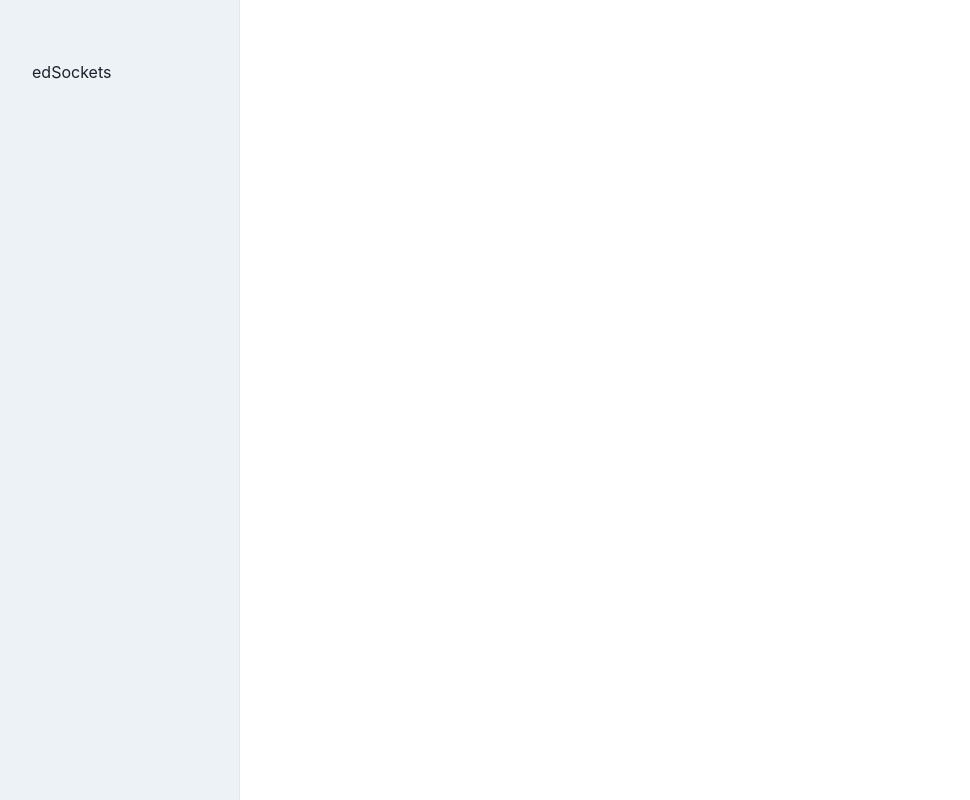
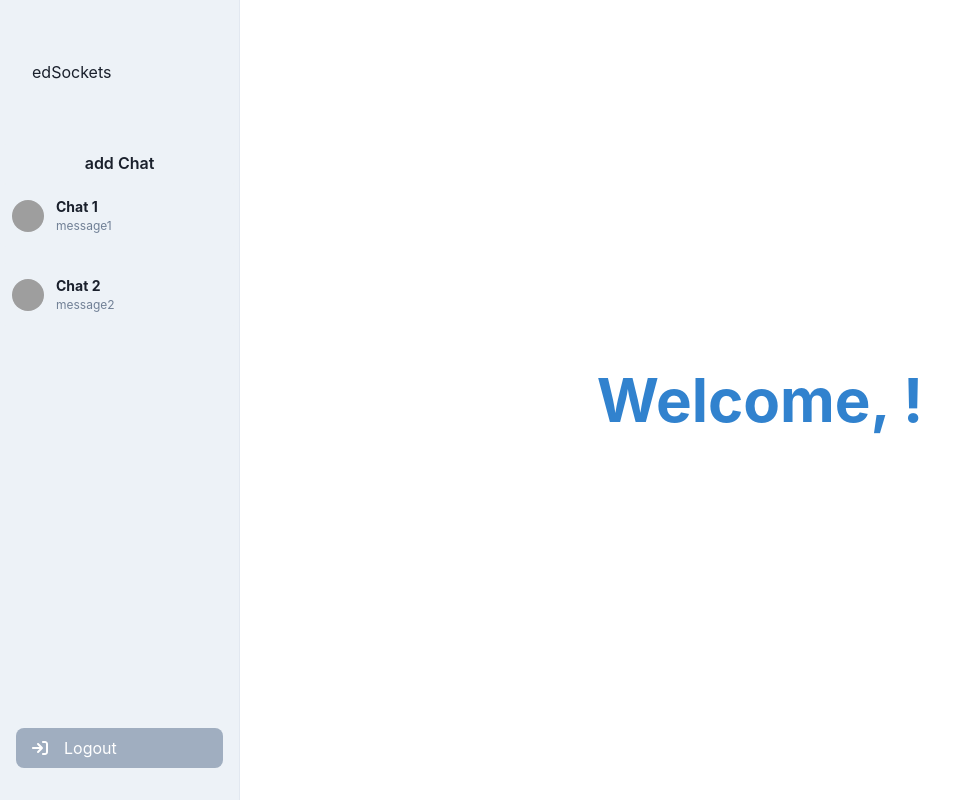
Before and after one commit to edonssfall/edChat-ui, a React (Vite) app: page / in a window 1280 px wide. Shown: the whole page, without its empty margins (0-970 px from the left). Built offline with nearby package versions, Linux system fonts and the light colour scheme; grey boxes are pictures that could not be loaded.

Commit message:
create button chat with blackbox ai

```diff
--- a/src/components/HomeComponent.tsx
+++ b/src/components/HomeComponent.tsx
@@ -1,6 +1,6 @@
 import {Center, Heading} from "@chakra-ui/react";
 import {useAppSelector} from "../store/hooks.ts";
-import ChatComponent from "./ChatComponent.tsx";
+import ChatComponent from "./chat/ChatComponent.tsx";
 import React, {useEffect} from "react";
 
 /**
--- a/src/components/auth/UsernameModalComponent.tsx
+++ b/src/components/auth/UsernameModalComponent.tsx
@@ -13,16 +13,13 @@ import {
 } from "@chakra-ui/react";
 import {useAppDispatch, useAppSelector} from "../../store/hooks.ts";
 import {setUsername} from "../../store/slices/user.slice.ts";
-import {useState} from "react";
 
 function UsernameModal() {
-    const [chat, setChatState] = useState<string>('');
-
     const username = useAppSelector(state => state.user.username),
         dispatch = useAppDispatch();
 
     function onCloseModal() {
-        console.log('close')
+        console.log('close setClose')
     }
 
     return (
@@ -43,19 +40,10 @@ function UsernameModal() {
                             value={username}
                         />
                     </FormControl>
-
-                    <FormControl mt={4}>
-                        <FormLabel>ChatComponent</FormLabel>
-                        <Input
-                            onChange={(e) => setChatState(e.target.value)}
-                            placeholder='ChatComponent'
-                            value={chat}
-                        />
-                    </FormControl>
                 </ModalBody>
 
                 <ModalFooter>
-                    <Button disabled={!username || !chat}
+                    <Button disabled={!username}
                             onClick={onCloseModal}
                     >Save</Button>
                 </ModalFooter>
--- a/src/components/ChatComponent.tsx
+++ b/src/components/chat/ChatComponent.tsx
@@ -1,7 +1,8 @@
 import {Button, Flex, FormControl, Heading, Input, Spacer} from "@chakra-ui/react";
-import {IChatProps} from "../interfaces/chat.interface.ts";
+import {IChatProps} from "../../interfaces/chat.interface.ts";
 import React, {useEffect, useRef, useState} from "react";
-import {useAppSelector} from "../store/hooks.ts";
+import MessageComponent from "./MessageComponent.tsx";
+import {useAppSelector} from "../../store/hooks.ts";
 import useWebSocket from "react-use-websocket";
 
 function ChatComponent({wsUrl}: IChatProps) {
@@ -80,13 +81,7 @@ function ChatComponent({wsUrl}: IChatProps) {
 
             <Flex direction='column' mb={4} h='full' overflowY='auto'>
                 {messageHistory.map((message, index) => (
-                    <Heading
-                        key={index}
-                        mb={2}
-                        bg={message.sender === username ? 'blue' : 'green'}
-                        textColor={'white'}
-                    >
-                        {message.sender}: {message.message}</Heading>
+                    <MessageComponent message={message} index={index}/>
                 ))}
             </Flex>
 
--- /dev/null
+++ b/src/components/chat/MessageComponent.tsx
@@ -0,0 +1,22 @@
+import {IMessageProps} from "../../interfaces/chat.interface.ts";
+import {Heading} from "@chakra-ui/react";
+import {useAppSelector} from "../../store/hooks.ts";
+
+function MessageComponent({message, index}: IMessageProps) {
+    const username = useAppSelector(state => state.user.username);
+
+    return (
+        <>
+            <Heading
+                key={index}
+                mb={2}
+                bg={message.sender === username ? 'blue' : 'green'}
+                textColor={'white'}
+            >
+                {message.sender}: {message.message}
+            </Heading>
+        </>
+    );
+}
+
+export default MessageComponent;
--- /dev/null
+++ b/src/components/nav/ChatBoxComponent.tsx
@@ -0,0 +1,36 @@
+import {ISidebarProps} from "../../interfaces/sidebar.interface.ts";
+import {Box, Text, Avatar, Link} from '@chakra-ui/react';
+import {useEffect} from "react";
+
+function ChatBoxComponent({chat, setSelectedChat}: ISidebarProps) {
+
+    useEffect(() => {
+    }, [chat]);
+
+    return (
+        <>
+            <Link onClick={() => setSelectedChat(chat)}>
+                <Box
+                    display="flex"
+                    alignItems="center"
+                    bg="gray.100"
+                    borderRadius="md"
+                    p={3}
+                    mb={4}
+                >
+                    <Avatar size="sm" src={'as'} mr={3}/>
+                    <Box>
+                        <Text fontWeight="bold" fontSize="sm">
+                            {chat.name}
+                        </Text>
+                        <Text fontSize="xs" color="gray.500">
+                            {chat.message}
+                        </Text>
+                    </Box>
+                </Box>
+            </Link>
+        </>
+    );
+}
+
+export default ChatBoxComponent;
--- a/src/components/nav/ChatButtonsComponent.tsx
+++ /dev/null
@@ -1,28 +0,0 @@
-import {ISidebarProps} from "../../interfaces/sidebar.interface.ts";
-import {Button, VStack} from "@chakra-ui/react";
-import {useEffect} from "react";
-
-function ChatButtonsComponent({chats, selectedChat}: ISidebarProps) {
-
-    useEffect(() => {
-    }, [selectedChat, chats]);
-
-    return (
-        <VStack spacing={2}>
-            {chats.map((chat) => (
-                <Button
-                    key={chat.name}
-                    variant={selectedChat.path === chat.path ? 'solid' : 'outline'}
-                    colorScheme='teal'
-                    onClick={() => console.log('open chat')}
-                    w='100%'
-                    textAlign='left'
-                >
-                    {chat.name}
-                </Button>
-            ))}
-        </VStack>
-    );
-}
-
-export default ChatButtonsComponent;
--- a/src/components/nav/SideBarComponentComponent.tsx
+++ b/src/components/nav/SideBarComponentComponent.tsx
@@ -4,8 +4,6 @@ import {
     DrawerContent,
     CloseButton,
     IconButton,
-    FlexProps,
-    BoxProps,
     Spacer,
     Button,
     Drawer,
@@ -13,14 +11,15 @@ import {
     Text,
     Box,
 } from "@chakra-ui/react";
+import {IMobileProps, ISidebarContentProps} from "../../interfaces/sidebar.interface.ts";
 import {faArrowRightToBracket, faBars} from "@fortawesome/free-solid-svg-icons";
 import {clearUser, logout} from "../../store/slices/user.slice.ts";
 import AddChatModalComponent from "./AddChatModalComponent.tsx";
 import {FontAwesomeIcon} from "@fortawesome/react-fontawesome";
 import UsernameModal from "../auth/UsernameModalComponent.tsx";
-import ChatButtonsComponent from "./ChatButtonsComponent.tsx";
+import ChatBoxComponent from "./ChatBoxComponent.tsx";
+import {ReactNode, useEffect, useState} from "react";
 import {useAppSelector} from "../../store/hooks.ts";
-import {ReactNode, useEffect} from "react";
 import {useDispatch} from "react-redux";
 
 /**
@@ -58,34 +57,28 @@ export default function SimpleSidebar({children}: { children: ReactNode }) {
 }
 
 /**
- * @name ISidebarProps
- * @description The props for the SidebarContent component.
- */
-interface ISidebarProps extends BoxProps {
-    onClose: () => void;
-}
-
-/**
  * @name SidebarContent
  * @description The content of the sidebar.
  * @param onClose
  * @param rest
  */
-const SidebarContent = ({onClose, ...rest}: ISidebarProps) => {
+const SidebarContent = ({onClose, ...rest}: ISidebarContentProps) => {
     const isLoggedIn = useAppSelector((state) => state.user.isLoggedIn);
     const dispatch = useDispatch();
 
     const chats = [
             {
                 name: 'Chat 1',
+                message: 'message1',
                 path: '/chat1',
             },
             {
                 name: 'Chat 2',
+                message: 'message2',
                 path: '/chat2',
             },
         ],
-        selectedChat = chats[0];
+        [selectedChat, setSelectedChat] = useState(chats[0]);
 
     useEffect(() => {
     }, [isLoggedIn]);
@@ -111,8 +104,14 @@ const SidebarContent = ({onClose, ...rest}: ISidebarProps) => {
                     {isLoggedIn ?
                         <>
                             <Button onClick={() => console.log('open chat')}>add Chat</Button>
-
-                            <ChatButtonsComponent chats={chats} selectedChat={selectedChat}/>
+                            {chats.map((chat, index) => (
+                                <ChatBoxComponent
+                                    key={index}
+                                    chat={chat}
+                                    setSelectedChat={setSelectedChat}
+                                />
+                            ))
+                            }
 
                             <Spacer/>
 
@@ -134,14 +133,6 @@ const SidebarContent = ({onClose, ...rest}: ISidebarProps) => {
         </>
     );
 };
-
-/**
- * @name IMobileProps
- * @description The props for the MobileNav component.
- */
-interface IMobileProps extends FlexProps {
-    onOpen: () => void;
-}
 
 /**
  * @name MobileNav
--- a/src/store/slices/user.slice.ts
+++ b/src/store/slices/user.slice.ts
@@ -4,7 +4,7 @@ import {createSlice} from "@reduxjs/toolkit";
 const initialState: IUser = {
     username: '',
     avatar: '',
-    isLoggedIn: false,
+    isLoggedIn: true,
 }
 
 /**
```
Also changed, not shown: src/interfaces/chat.interface.ts (+13 -0 lines), src/interfaces/sidebar.interface.ts (+24 -2 lines), src/interfaces/token.interface.ts (line endings or trailing spaces).
